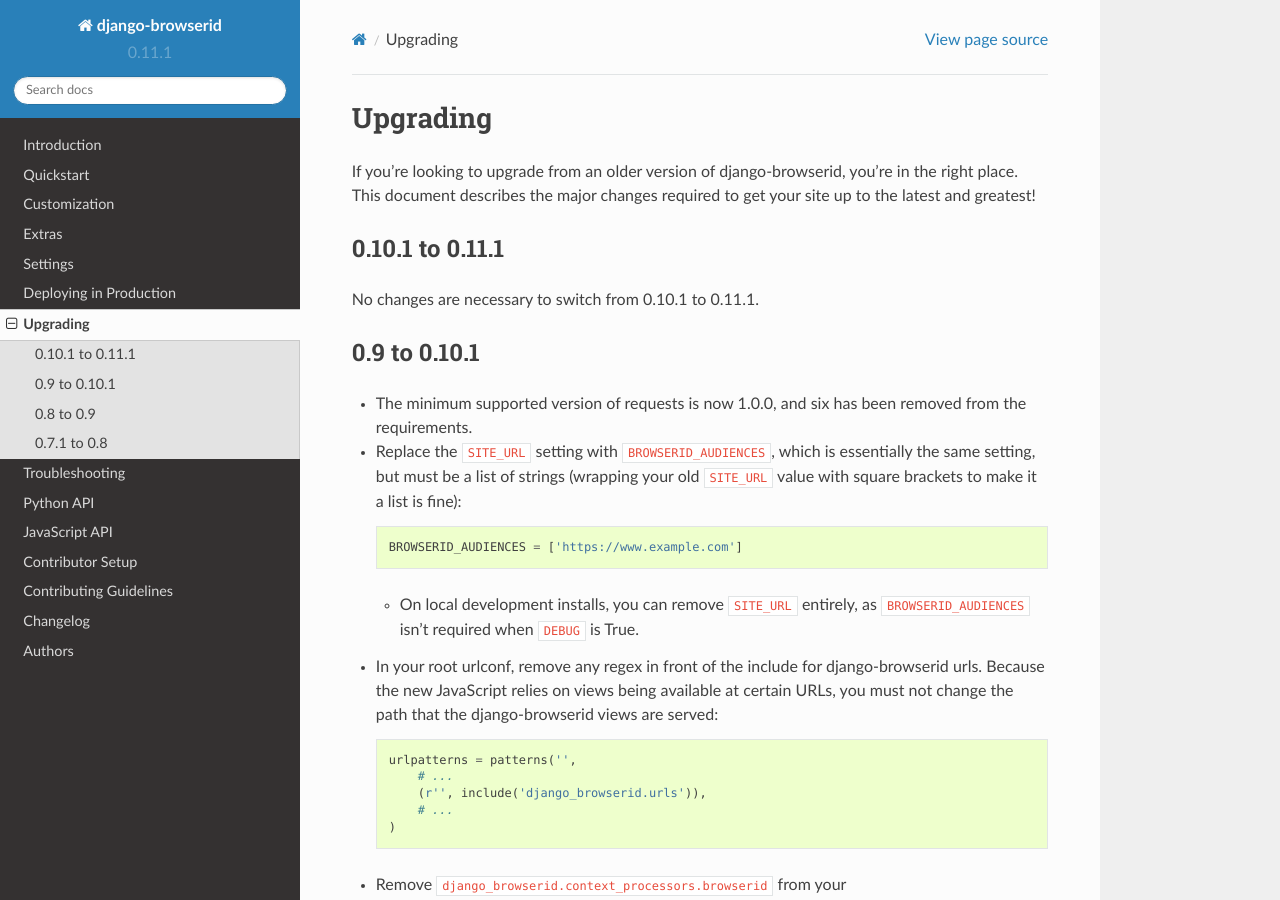
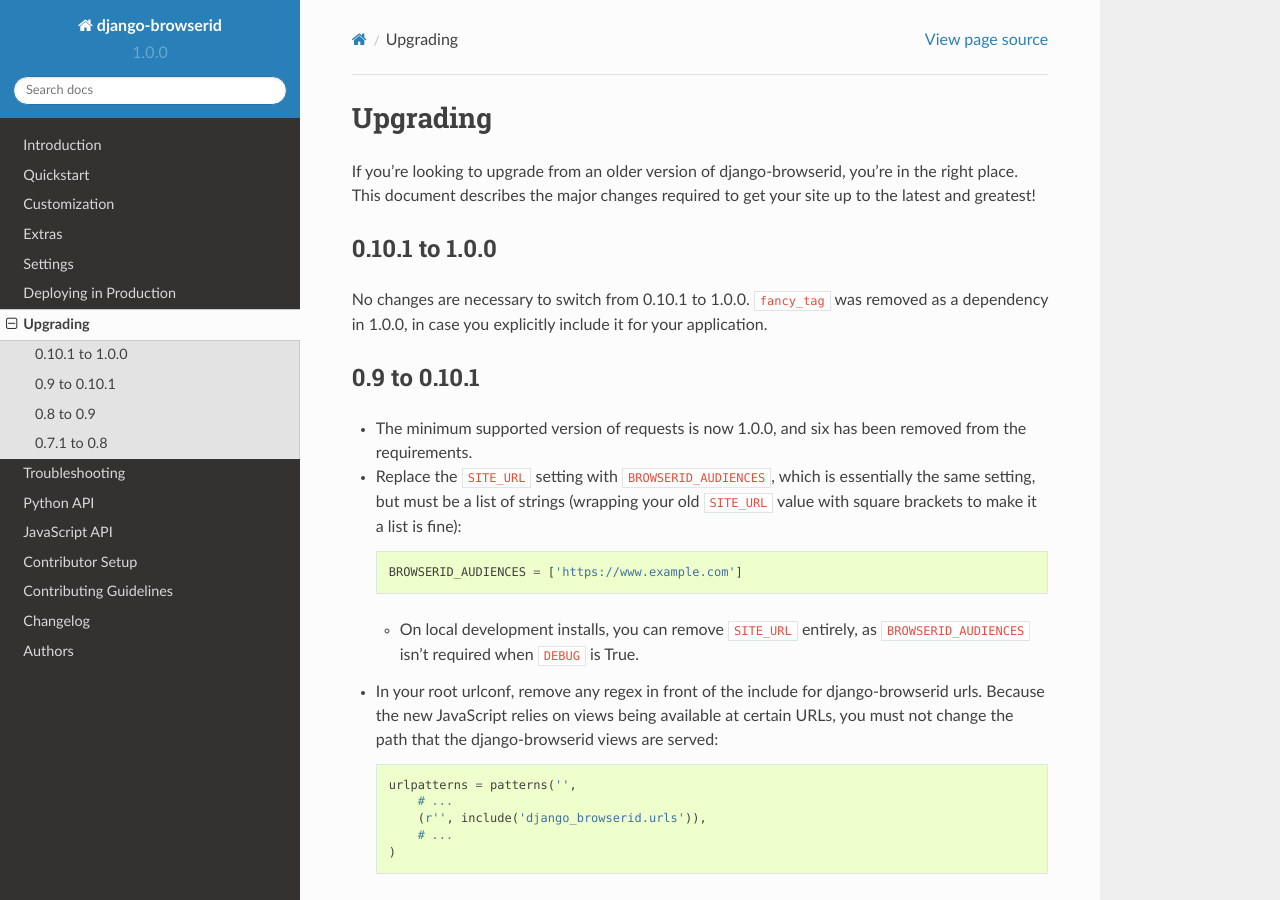
Before and after one commit to mozilla/django-browserid, a Sphinx documentation site: the page built from docs/user/upgrading.rst, in a window 1280 px wide and 900 px high. Built offline with Sphinx 7.4.7 and the Read the Docs theme 2.0.0, drawn with Linux system fonts in a browser that asks for light colours.

```diff
--- a/django_browserid/__init__.py
+++ b/django_browserid/__init__.py
@@ -5,7 +5,7 @@ This Source Code Form is subject to the terms of the Mozilla Public
 License, v. 2.0. If a copy of the MPL was not distributed with this
 file, You can obtain one at http://mozilla.org/MPL/2.0/.
 """
-__version__ = '0.11.1'
+__version__ = '1.0.0'
 
 from django_browserid.auth import (
     BrowserIDBackend,
--- a/docs/user/upgrading.rst
+++ b/docs/user/upgrading.rst
@@ -5,9 +5,11 @@ in the right place. This document describes the major changes required to get
 your site up to the latest and greatest!
 
 
-0.10.1 to 0.11.1
+0.10.1 to 1.0.0
 ---------------
-No changes are necessary to switch from 0.10.1 to 0.11.1.
+No changes are necessary to switch from 0.10.1 to 1.0.0. ``fancy_tag`` was
+removed as a dependency in 1.0.0, in case you explicitly include it for your
+application.
 
 
 0.9 to 0.10.1
```
Also changed, not shown: CHANGELOG.rst (+8 -0 lines).
